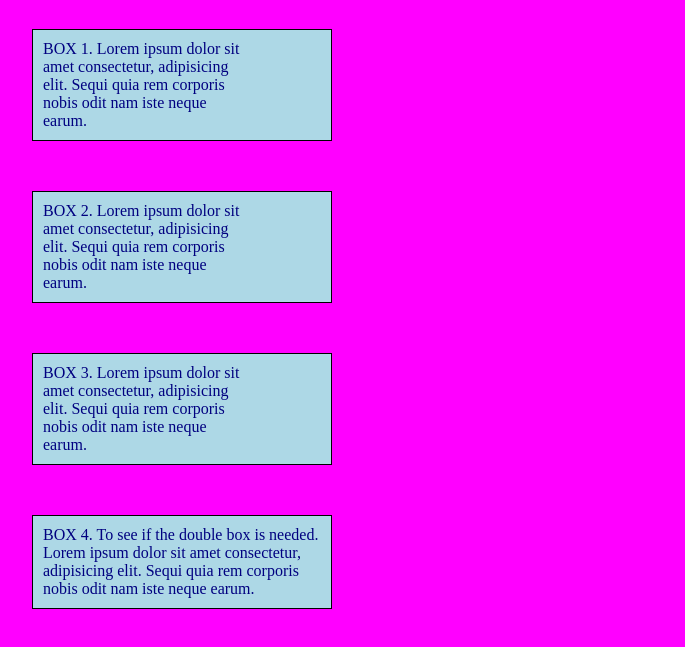
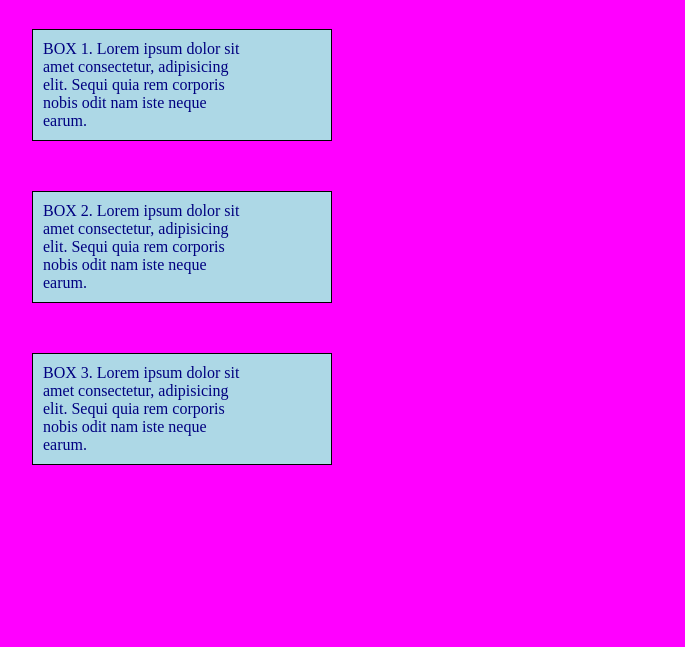
Before and after one commit to lorwez/lorwez.github.io, a plain HTML site: page module2-solution/index.html in a window 1280 px wide. Shown: the part 79-726 px from the top of the page, without its empty margins (26-711 px from the left). Drawn offline with Linux system fonts and the light colour scheme.

Commit message:
Return to how it was

```diff
--- a/module2-solution/index.html
+++ b/module2-solution/index.html
@@ -17,8 +17,6 @@
 <div class="box">
     <div id="content">BOX 3. Lorem ipsum dolor sit amet consectetur, adipisicing elit. Sequi quia rem corporis nobis odit nam iste neque earum.</div>
 </div>
-<div id="testbox">BOX 4. To see if the double box is needed. Lorem ipsum dolor sit amet consectetur, adipisicing elit. Sequi quia rem corporis nobis odit nam iste neque earum.</div>
-
 </body>
 
 </html>
--- a/module2-solution/styles.css
+++ b/module2-solution/styles.css
@@ -22,17 +22,6 @@ body{
    width: 200px;
 }
 
-#testbox{
-   background-color: lightblue;
-   border: 1px solid black;
-   padding: 10px;
-   margin: 50px;
-   width: 300px;
-   margin-top: 50px;
-   text-align: left;
-   color: navy;
-}
-
 
 h1{
    text-align: center;
```
